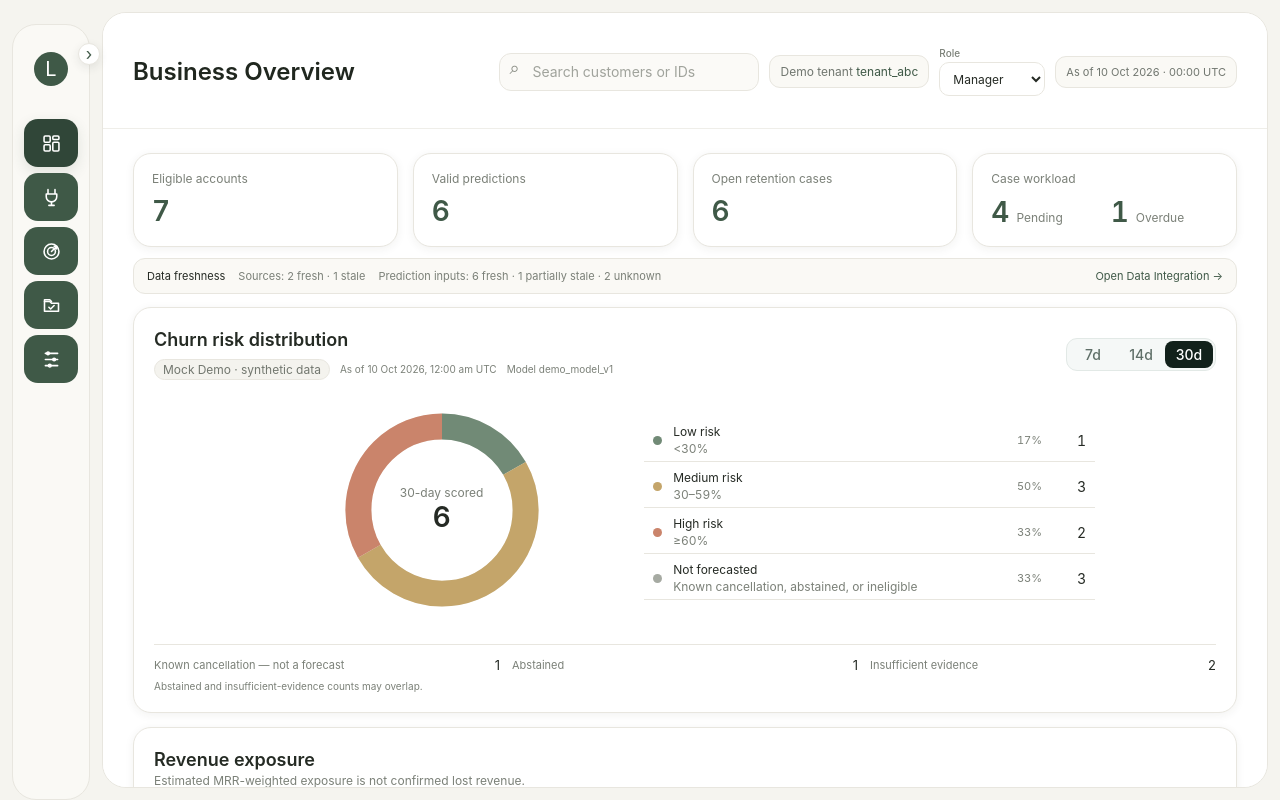
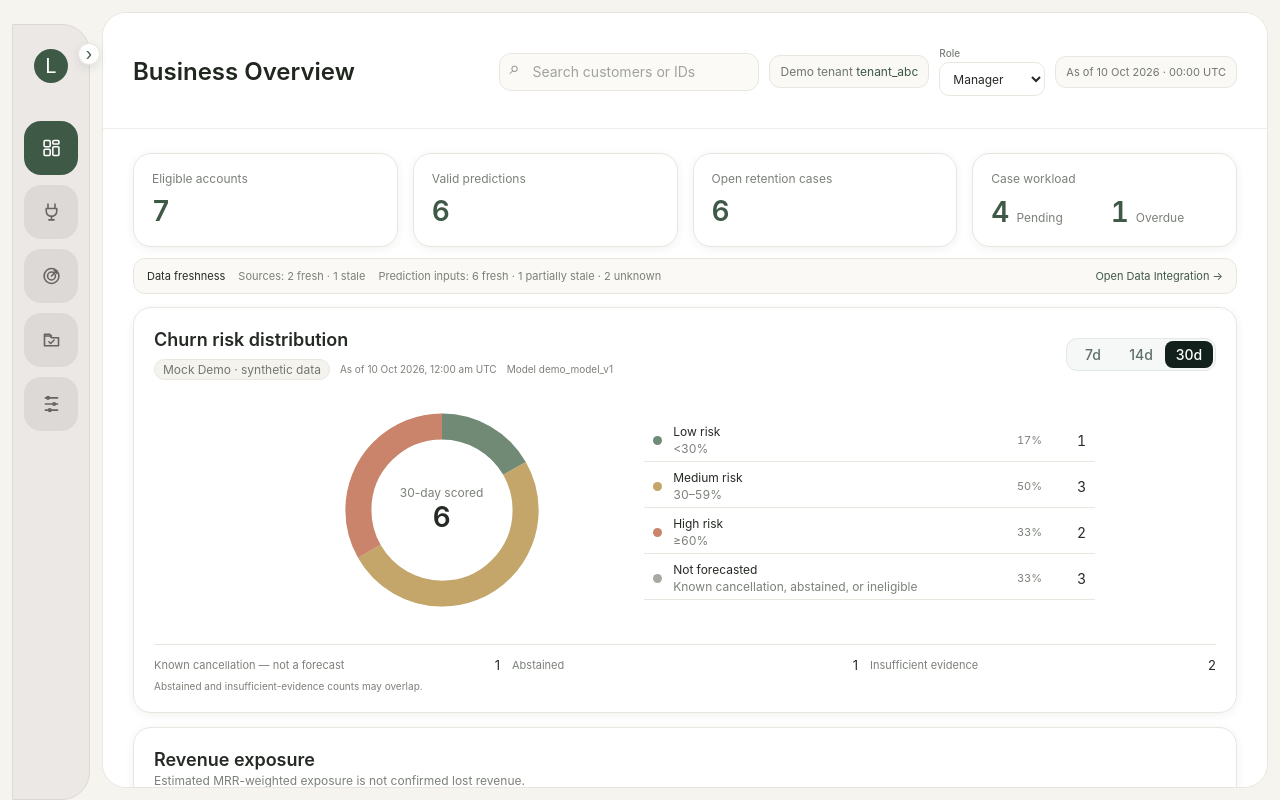
Before and after one commit to meishuet16/LaiCai, a React (Vite) app: page / in a window 1280 px wide. Built offline with nearby package versions, Linux system fonts and the light colour scheme.

Commit message:
feat: redesign sidebar navigation rail

```diff
--- a/src/index.css
+++ b/src/index.css
@@ -538,3 +538,37 @@ th { font-size: var(--type-secondary) !important; font-weight: var(--weight-medi
 
 /* Keep the LaiCai wordmark legible when the sidebar is expanded. */
 .sidebar .logo b { color: var(--forest-deep); font-family: var(--font-ui); font-size: 22px !important; font-weight: var(--weight-semibold) !important; letter-spacing: 0 !important; }
+
+/* Reference-inspired navigation rail: warm neutral surface, soft pills, and one clear active item. */
+.app > .sidebar {
+  width: 260px;
+  flex-basis: 260px;
+  padding: 25px 18px 20px;
+  color: #4f4a47;
+  background: #ebe8e5;
+  border-color: #ddd8d3;
+  border-radius: 0 28px 28px 0;
+}
+.sidebar .logo { height: 72px; margin: 0 0 24px; padding: 0 16px; gap: 14px; }
+.sidebar .logo span { width: 42px; height: 42px; flex-basis: 42px; color: #fff; background: var(--forest); font-size: 24px; }
+.sidebar .logo b { color: #302e2b; font-size: 25px !important; }
+.sidebar nav { gap: 10px; }
+.sidebar nav a.nav-link,
+.sidebar nav a.nav-link.active { height: 58px; padding: 0 19px; gap: 15px; border-radius: 30px; color: #4e4946; background: #dcd9d7; box-shadow: none; }
+.sidebar nav a.nav-link svg { color: currentColor; width: 24px; height: 24px; }
+.sidebar nav a.nav-link span { font-size: 14px; font-weight: 500 !important; }
+.sidebar nav a.nav-link:hover { color: var(--forest-deep); background: var(--forest-soft); transform: none; }
+.sidebar nav a.nav-link.active { color: #fff; background: var(--forest); }
+.sidebar nav a.nav-link.active span { color: #fff; font-weight: 600 !important; }
+.sidebar .sidefoot { margin-top: 22px; width: 100%; padding: 17px 18px; gap: 5px; color: #5d5753; background: #dcd9d7; border-radius: 26px; text-align: left; }
+.sidebar .sidefoot small { color: #7a736e; font-size: 10px; letter-spacing: 0 !important; }
+.sidebar .sidefoot b { width: auto; height: auto; padding: 0; color: #36322f; background: transparent; font-size: 14px; }
+.sidebar .sidefoot span { color: #625c58; font-size: 12px; }
+.sidebar-collapsed > .sidebar { width: 78px; flex-basis: 78px; padding: 17px 10px 14px; }
+.sidebar-collapsed .sidebar .logo { width: 48px; height: 48px; padding: 0; margin-bottom: 31px; }
+.sidebar-collapsed .sidebar .logo span { width: 34px; height: 34px; flex-basis: 34px; font-size: 20px; }
+.sidebar-collapsed .sidebar nav a.nav-link,
+.sidebar-collapsed .sidebar nav a.nav-link.active { width: 54px; height: 54px; padding: 0; border-radius: 17px; }
+.sidebar-collapsed .sidebar nav a.nav-link { color: #69635f; background: #dcd9d7; }
+.sidebar-collapsed .sidebar nav a.nav-link:hover { color: var(--forest-deep); background: var(--forest-soft); }
+.sidebar-collapsed .sidebar nav a.nav-link.active { color: #fff; background: var(--forest); }
```
Also changed, not shown: 1 other file (tests, documents, lock files or other folders).
